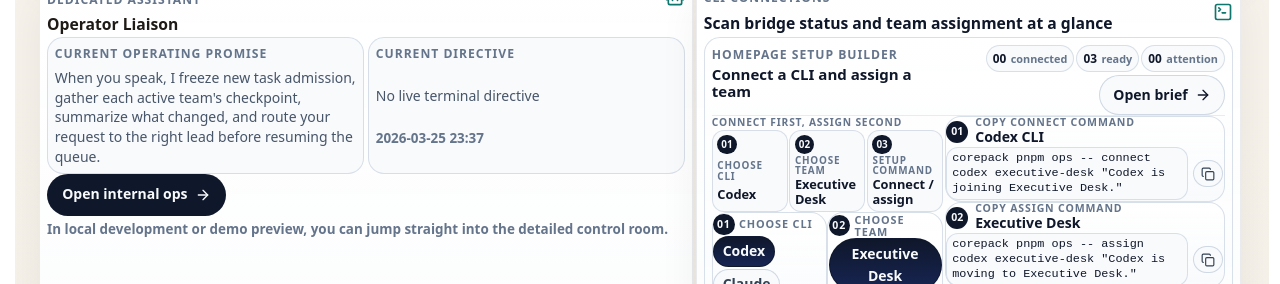
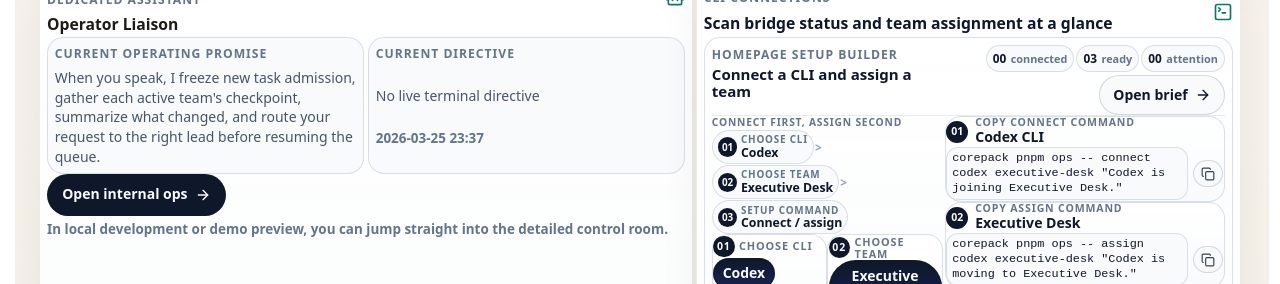
Before and after one commit to GongJae00/research-pages, a Next.js app in the folder apps/web/: page /en in a window 1280 px wide. Shown: the part 1740-2024 px from the top of the page. Built offline with nearby package versions, Linux system fonts and the light colour scheme; no server answers.

Commit message:
Autonomy batch 1461: shell-experience

```diff
--- a/apps/web/src/components/homepage-agent-control-section.module.css
+++ b/apps/web/src/components/homepage-agent-control-section.module.css
@@ -454,27 +454,47 @@
   text-transform: uppercase;
 }
 
-.setupSelectionSummary {
-  display: grid;
-  grid-template-columns: repeat(3, minmax(0, 1fr));
-  gap: 0.12rem;
+.setupSelectionFlow {
+  display: flex;
+  flex-wrap: wrap;
+  align-items: center;
+  gap: 0.08rem;
 }
 
 .setupSelectionItem {
+  position: relative;
+  display: inline-flex;
+  align-items: center;
+  gap: 0.24rem;
+  min-width: 0;
+  padding: 0.2rem 0.32rem;
+  border: 1px solid rgba(203, 213, 225, 0.72);
+  border-radius: 999px;
+  background: rgba(248, 250, 252, 0.86);
+}
+
+.setupSelectionItem:not(:last-child)::after {
+  content: ">";
+  position: absolute;
+  top: 50%;
+  right: -0.55rem;
+  transform: translateY(-50%);
+  color: #94a3b8;
+  font-size: 0.74rem;
+  font-weight: 700;
+}
+
+.setupSelectionText {
   display: grid;
-  gap: 0.05rem;
+  gap: 0.03rem;
   min-width: 0;
-  padding: 0.22rem 0.28rem;
-  border: 1px solid rgba(203, 213, 225, 0.72);
-  border-radius: 12px;
-  background: rgba(248, 250, 252, 0.86);
 }
 
 .setupSelectionItem strong {
   min-width: 0;
   color: #0f172a;
-  font-size: 0.8rem;
-  line-height: 1.2;
+  font-size: 0.77rem;
+  line-height: 1.15;
   overflow-wrap: anywhere;
 }
 
@@ -929,8 +949,7 @@
   .setupSummaryStrip,
   .setupPickerGrid,
   .setupCommands,
-  .setupNotesGrid,
-  .setupSelectionSummary {
+  .setupNotesGrid {
     grid-template-columns: 1fr;
   }
 
@@ -958,9 +977,18 @@
     align-items: flex-start;
   }
 
-  .setupSelectionSummary,
+  .setupSelectionFlow {
+    align-items: stretch;
+  }
+
   .setupSelectionItem {
+    width: 100%;
+    border-radius: 16px;
     align-items: flex-start;
+  }
+
+  .setupSelectionItem::after {
+    display: none;
   }
 
   .sequenceArrow {
--- a/apps/web/src/components/homepage-agent-control-section.tsx
+++ b/apps/web/src/components/homepage-agent-control-section.tsx
@@ -409,18 +409,22 @@ export function HomepageAgentControlSection({
             {setupScanItems.length ? (
               <div className={styles.setupSelectionRail} aria-label={copy.commandOrder}>
                 <span className={styles.setupSelectionTitle}>{copy.commandOrder}</span>
-                <div className={styles.setupSelectionSummary}>
+                <div className={styles.setupSelectionFlow}>
                   {setupScanItems.map((item, index) => (
                     <div className={styles.setupSelectionItem} key={item.label}>
                       <span className={styles.setupStepBadge}>{`0${index + 1}`}</span>
-                      <span className={styles.setupScanLabel}>{item.label}</span>
-                      <strong>{item.value}</strong>
+                      <span className={styles.setupSelectionText}>
+                        <span className={styles.setupScanLabel}>{item.label}</span>
+                        <strong>{item.value}</strong>
+                      </span>
                     </div>
                   ))}
                   <div className={styles.setupSelectionItem}>
                     <span className={styles.setupStepBadge}>03</span>
-                    <span className={styles.setupScanLabel}>{copy.setupCommand}</span>
-                    <strong>{isKoreanLocale(locale) ? "connect / assign" : "Connect / assign"}</strong>
+                    <span className={styles.setupSelectionText}>
+                      <span className={styles.setupScanLabel}>{copy.setupCommand}</span>
+                      <strong>{isKoreanLocale(locale) ? "connect / assign" : "Connect / assign"}</strong>
+                    </span>
                   </div>
                 </div>
               </div>
```
